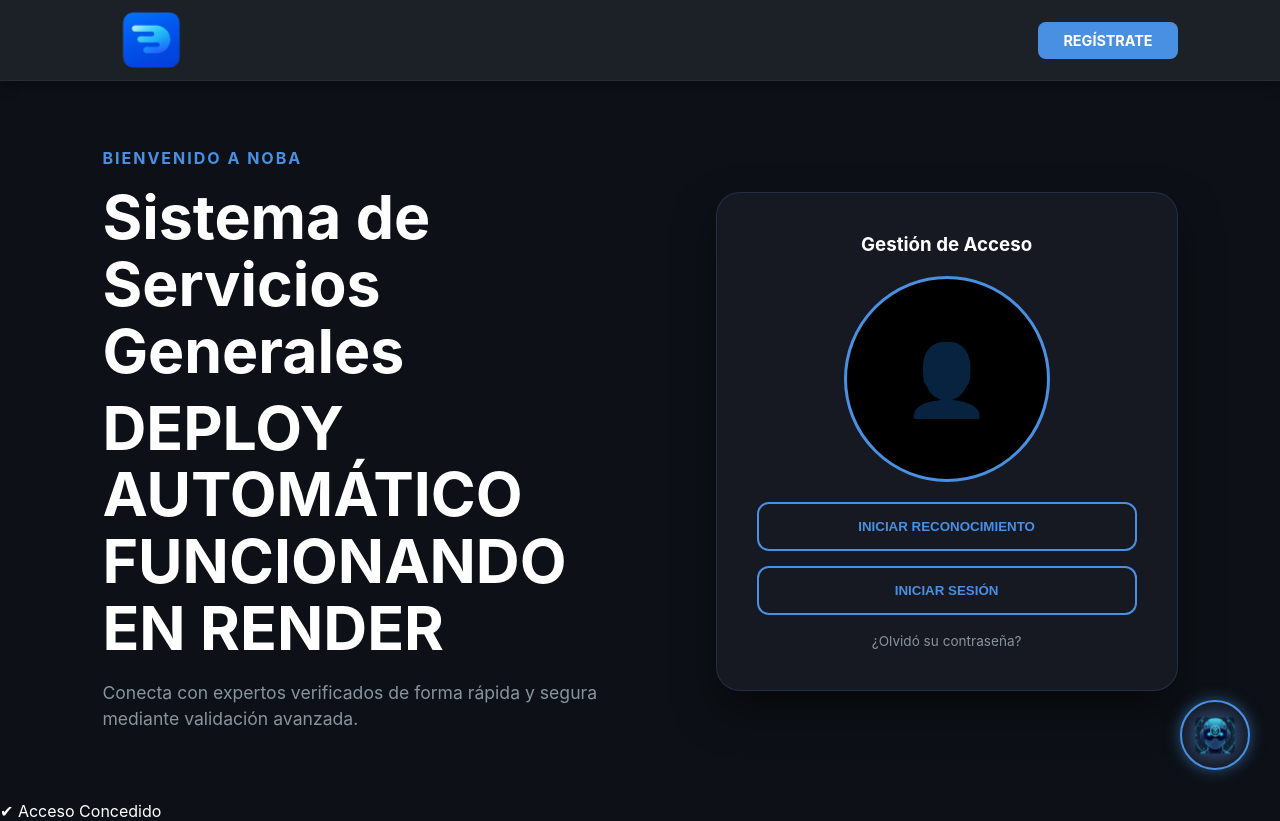
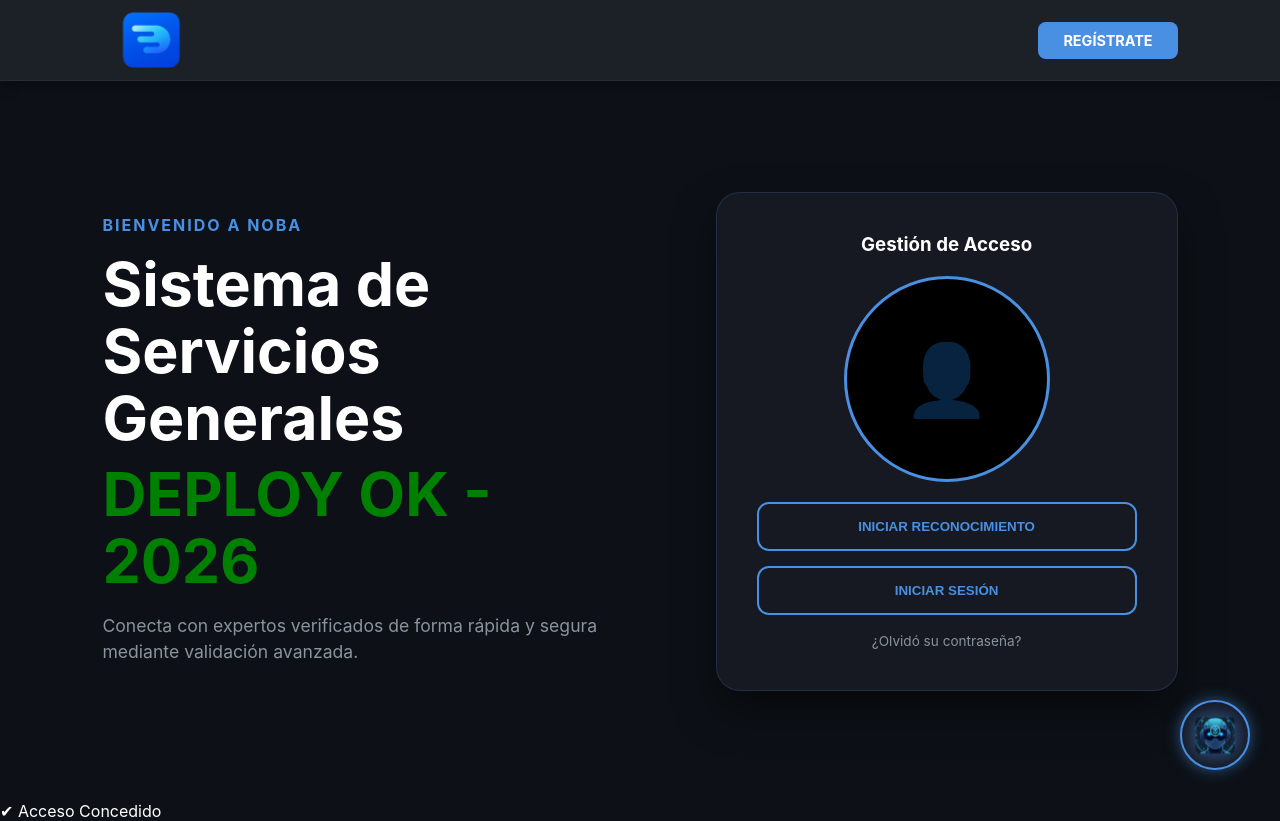
Before and after one commit to salaskaren/sistema_servicioss, a Flask app: page / in a window 1280 px wide. Run offline with Flask 3, Linux system fonts and the light colour scheme.

Commit message:
Confirm deploy render

```diff
--- a/templates/index.html
+++ b/templates/index.html
@@ -59,7 +59,10 @@
         <div class="hero-content">
             <p class="subtitle">BIENVENIDO A NOBA</p>
             <h1>Sistema de <br>Servicios Generales</h1>
-         <h1>DEPLOY AUTOMÁTICO FUNCIONANDO EN RENDER</h1>
+         <h1 style="color:green">
+DEPLOY OK - 2026
+</h1>
+
 
             <p class="description">
                 Conecta con expertos verificados de forma rápida y segura mediante validación avanzada.
```
